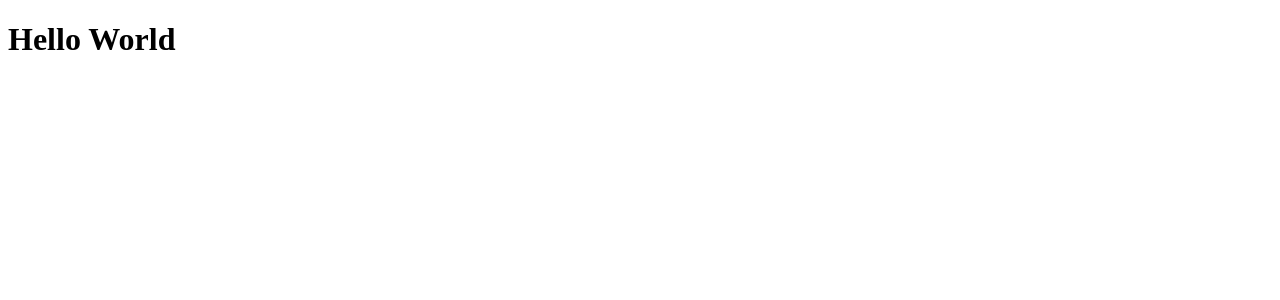
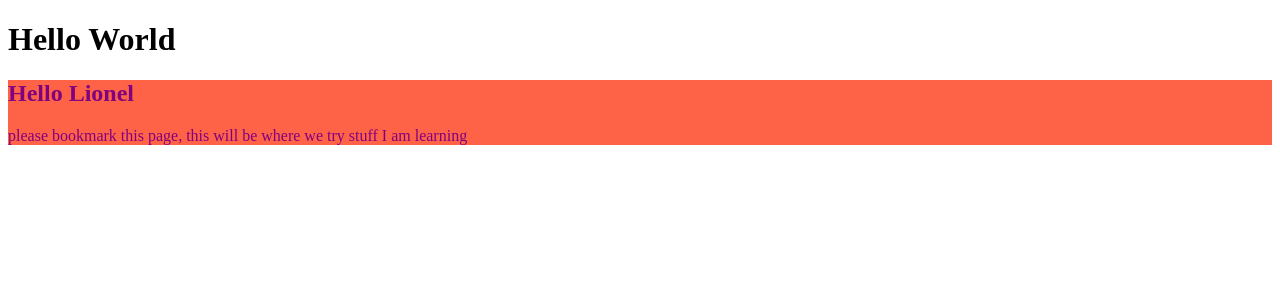
Before and after one commit to JF-LL-codebuds/react-play-study-fe, a React app: page / in a window 1280 px wide. Shown: the top 300 px of the page. Built offline with nearby package versions, Linux system fonts and the light colour scheme.

Commit message:
added greeting comp

```diff
--- a/src/components/App.js
+++ b/src/components/App.js
@@ -1,5 +1,11 @@
 import React from 'react';
+import Greeting from './greeting/Greeting';
 
 export default function App() {
-  return <h1>Hello World</h1>;
+  return (
+    <>
+      <h1>Hello World</h1>
+      <Greeting />
+    </>
+  );
 }
--- /dev/null
+++ b/src/components/greeting/Greeting.js
@@ -0,0 +1,19 @@
+import React, { Component } from 'react';
+import styles from './greeting.css';
+
+class Greeting extends Component {
+
+  render() {
+    return (
+      <div className={styles.greeting}>
+        <h2>Hello Lionel</h2>
+        <p>
+          please bookmark this page, this will be where we try stuff I am learning
+        </p>
+      </div>
+    );
+
+  }
+}
+
+export default Greeting;
--- /dev/null
+++ b/src/components/greeting/greeting.css
@@ -0,0 +1,4 @@
+.greeting {
+  background-color: tomato;
+  color: purple;
+}
```
